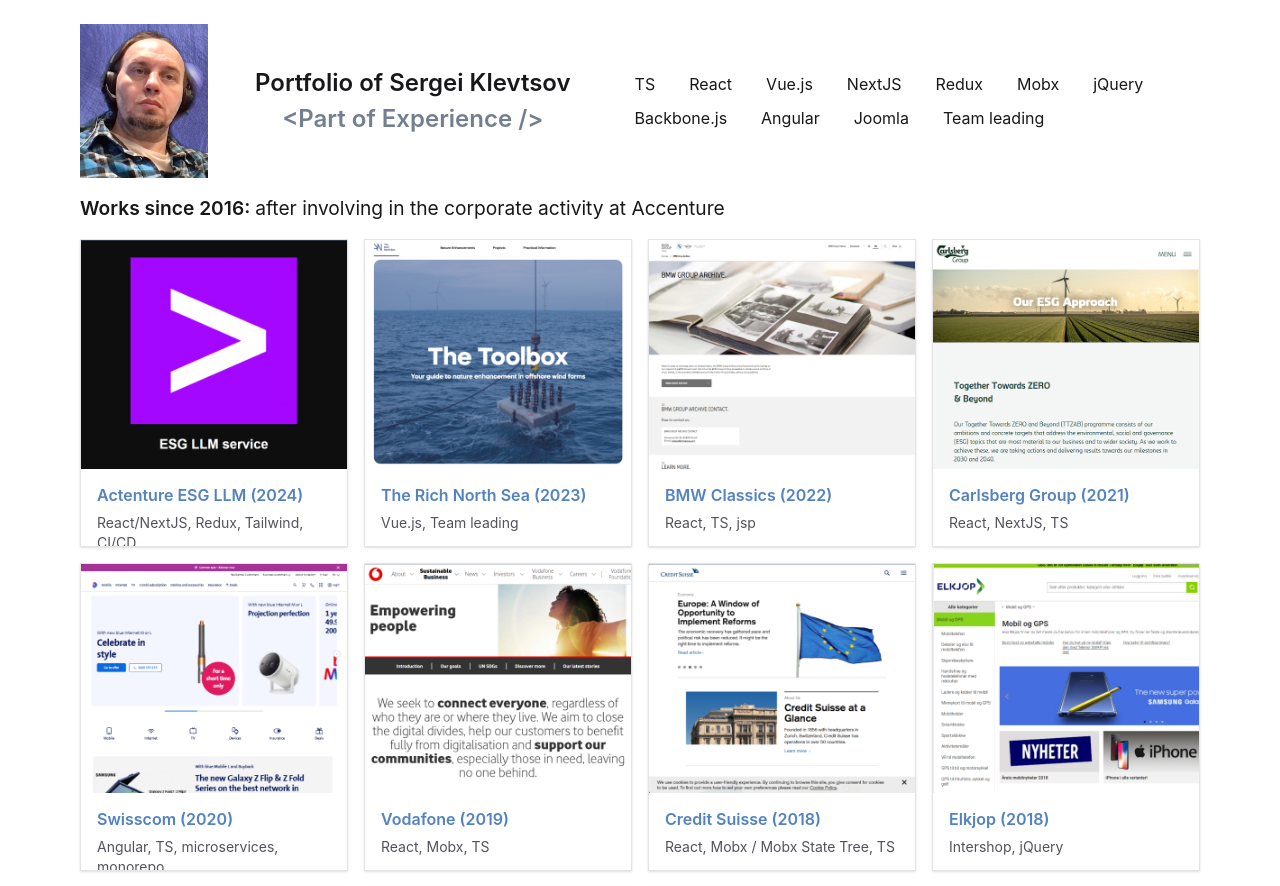
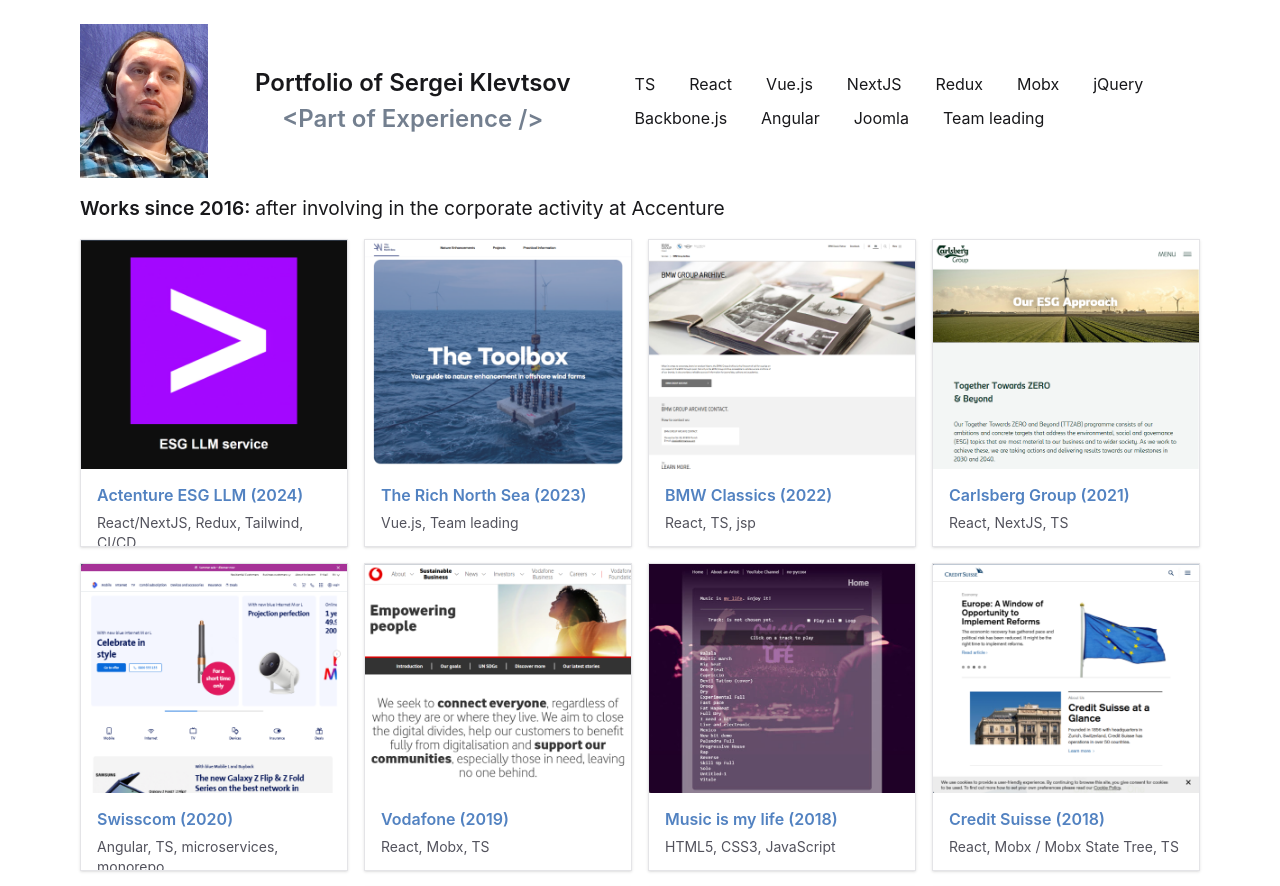
Before and after one commit to srgg6701/srgg6701.github.io, a React (Vite) app: page / in a window 1280 px wide. Shown: the top 886 px of the page. Built offline with nearby package versions, Linux system fonts and the light colour scheme.

Commit message:
Adding an item

```diff
--- a/src/data/items.ts
+++ b/src/data/items.ts
@@ -66,6 +66,13 @@ const ALL_WORKS: Record<"itemsAccenture" | "itemsBeforeAccenture", Item[]> = {
       image: "vodafone.png",
       year: 2019,
       href: "https://www.vodafone.com/",
+    },
+    {
+      title: "Music is my life",
+      description: "HTML5, CSS3, JavaScript",
+      image: "music-is-my-life.jpg",
+      year: 2018,
+      href: "https://music-is-my-life.vercel.app/",
     },
     {
       title: "Credit Suisse",
```
Also changed, not shown: public/images/music-is-my-life.jpg (added).
